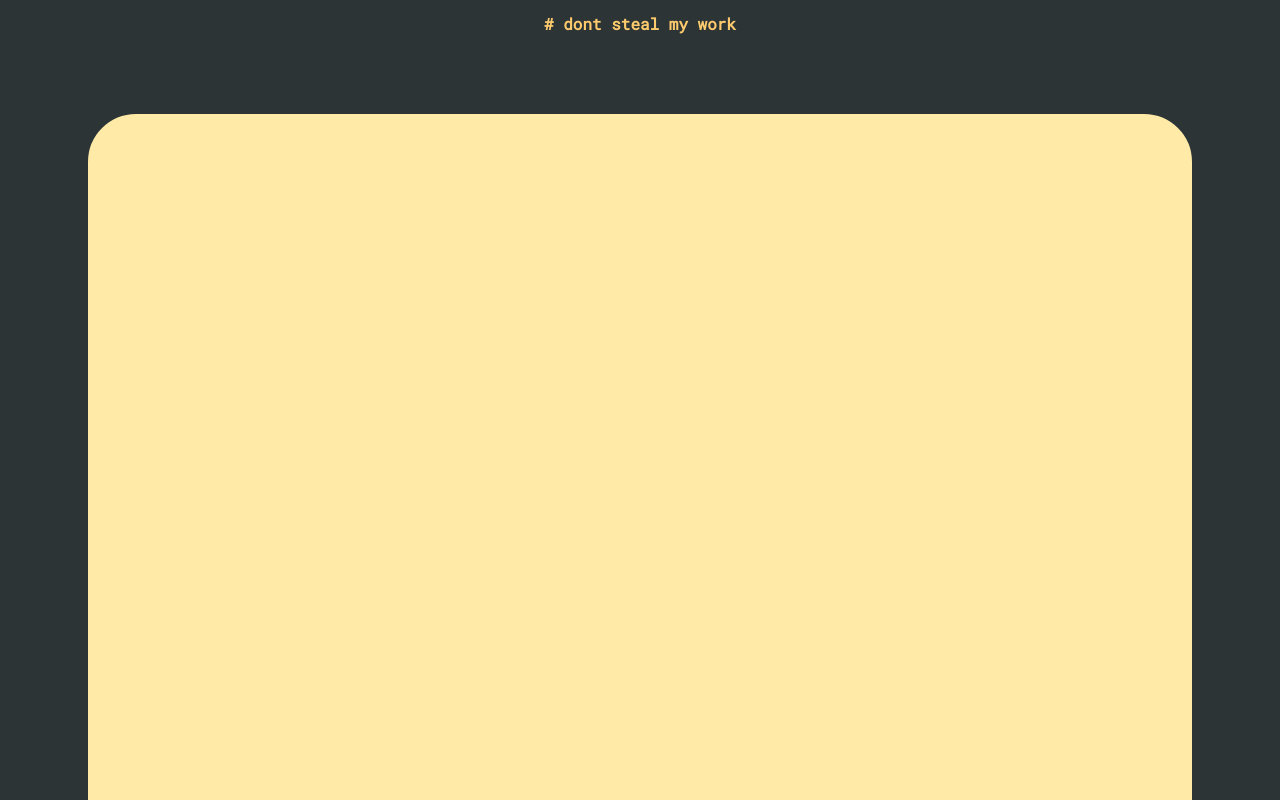
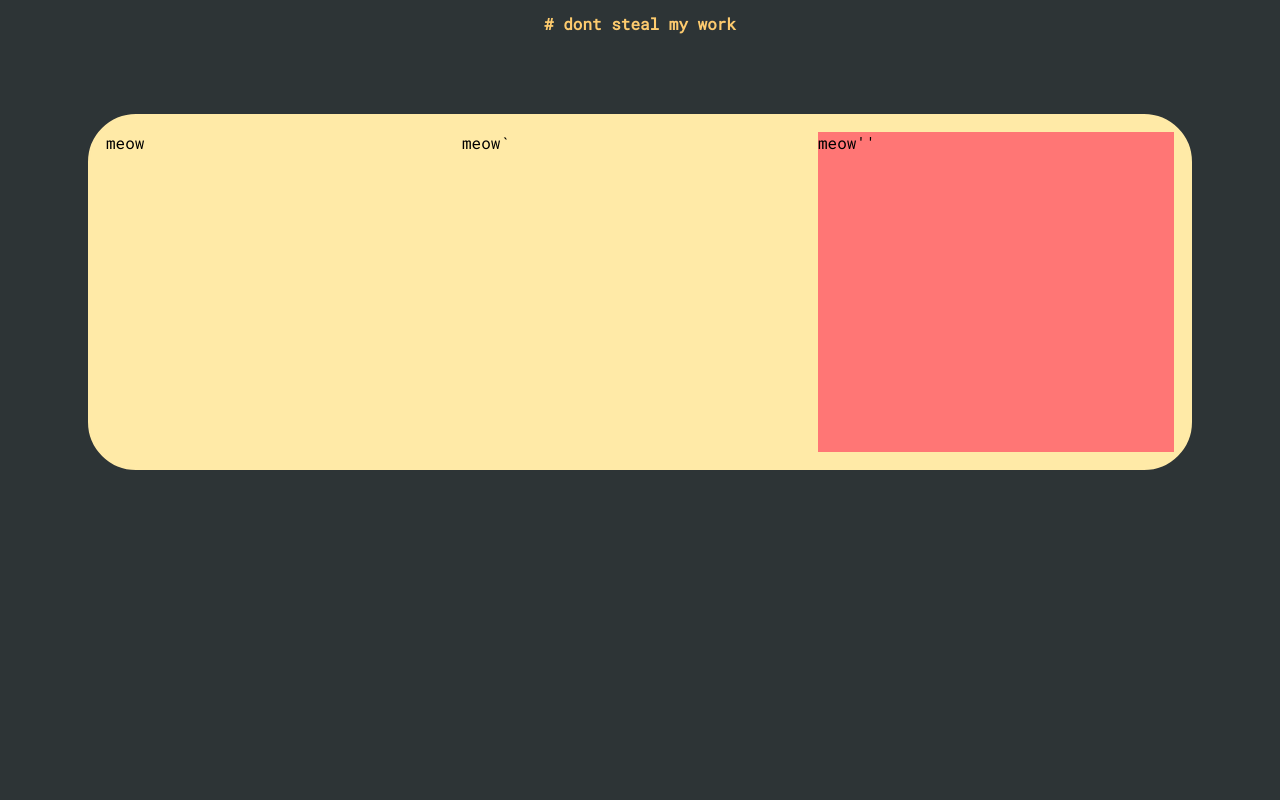
Before and after one commit to Midhunmenonk/gta-ipr, a plain HTML site: page index.html in a window 1280 px wide. Shown: the top 800 px of the page. Drawn offline with Linux system fonts and the light colour scheme.

Commit message:
built section layouts

```diff
--- a/index.html
+++ b/index.html
@@ -18,8 +18,17 @@
 			<a href=""></a>
 		</div>
 	</nav>
+
 	<section class="box">
-
+		<div class="box__info">
+			meow
+		</div>
+		<div class="box__npc">
+			meow`
+		</div>
+		<div class="box__questions">
+			meow''
+		</div>
 	</section>
 </body>
 </html>
--- a/main.css
+++ b/main.css
@@ -18,4 +18,15 @@ h1.white {
 	background: #ffeaa7;
 	border: 2px solid #ffeaa7;
 	border-radius: 3rem;
+	display: flex;
+	height: 100%;
 }
+
+.box > div {
+	flex: 1;
+	height: 20rem;
+}
+
+.box__questions {
+	background: #ff7675;
+}
```
